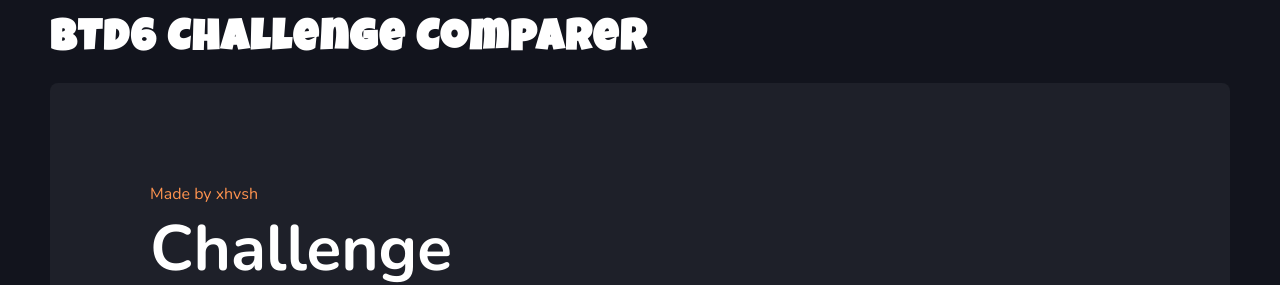
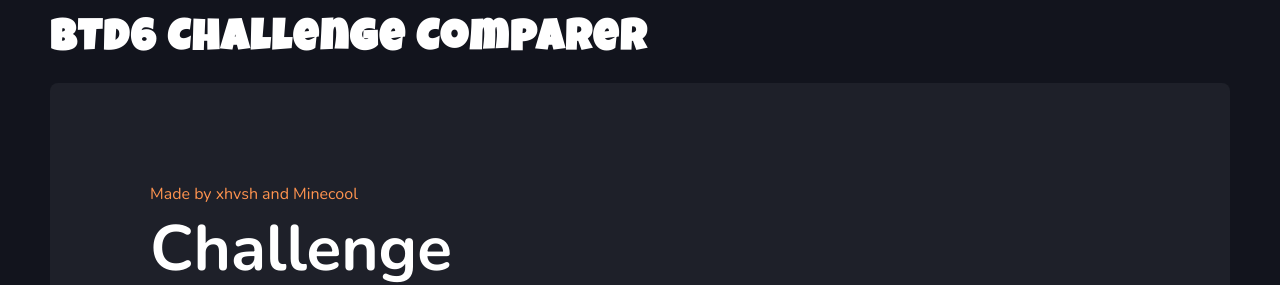
Before and after one commit to xhvsh/challenge-comparer, a plain HTML site: page index.html in a window 1280 px wide. Shown: the top 285 px of the page. Drawn offline with nearby package versions, Linux system fonts and the light colour scheme.

Commit message:
minecool added to the game

```diff
--- a/index.html
+++ b/index.html
@@ -12,7 +12,7 @@
     <h1>BTD6 Challenge Comparer</h1>
     <div class="content">
       <div class="abt">
-        <span>Made by xhvsh</span>
+        <span>Made by xhvsh and Minecool</span>
         <h2>Challenge Comparer for <span>BTD6</span></h2>
         <p class="info">Built to make comparing BTD6 challenges easier, and save your time.</p>
       </div>
```
